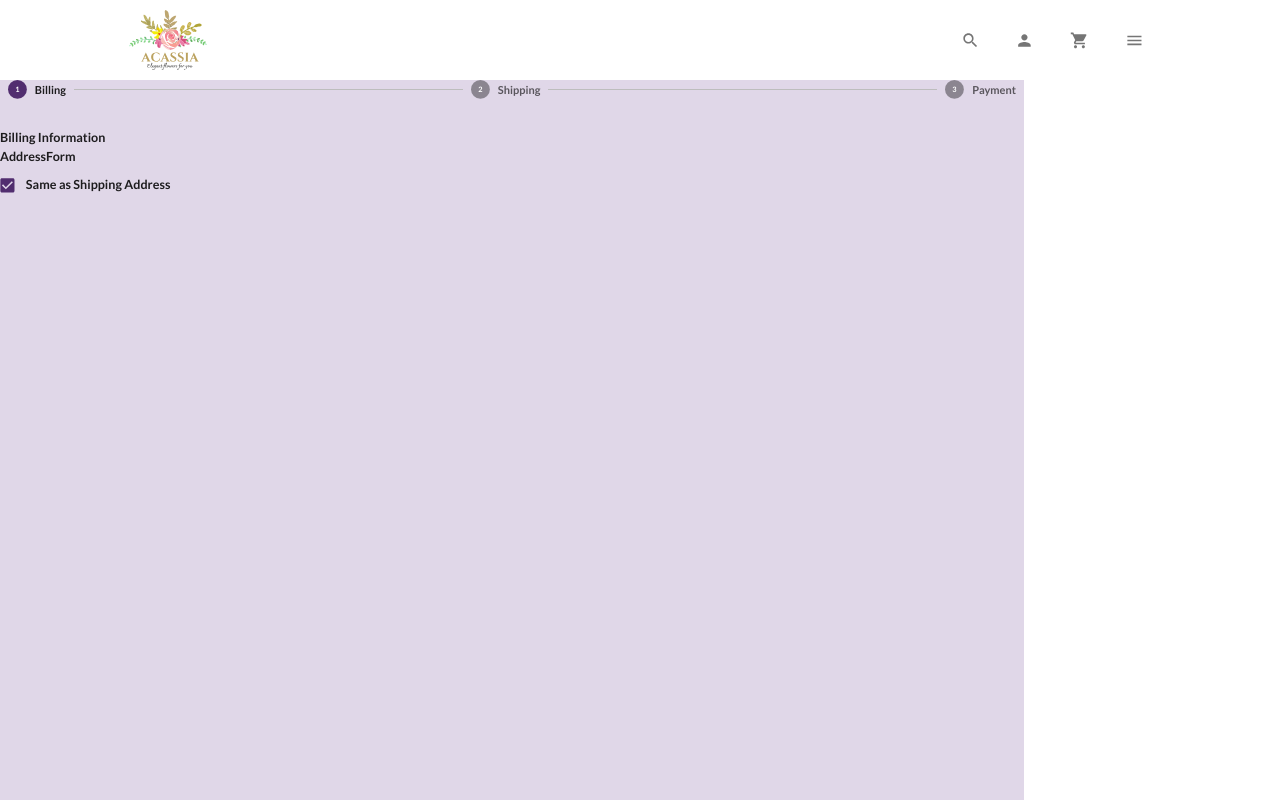
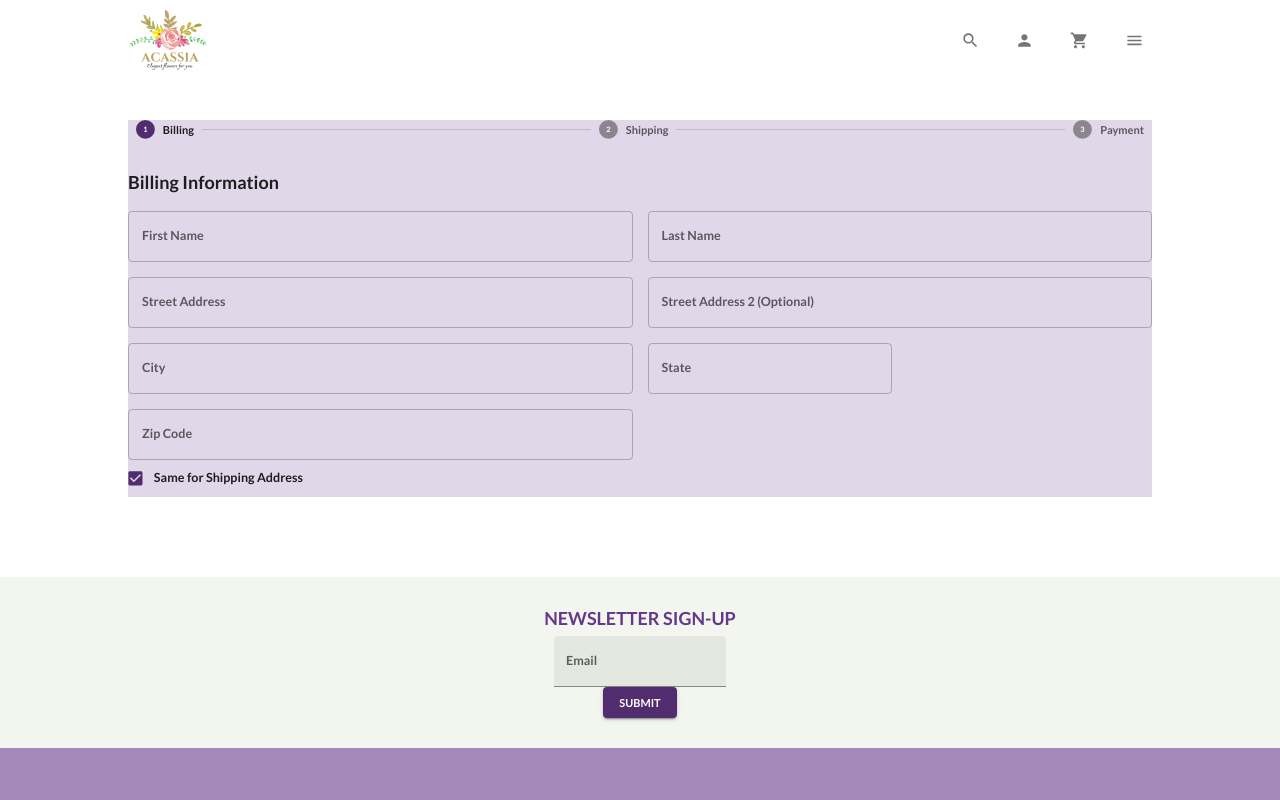
Before and after one commit to bromero1/acassia-web, a React (Create React App) app in the folder client/: page /checkout in a window 1280 px wide. Shown: the top 800 px of the page. Built offline with nearby package versions, Linux system fonts and the light colour scheme.

Commit message:
Checkout progress

```diff
--- a/client/src/scenes/checkout/AddressForm.jsx
+++ b/client/src/scenes/checkout/AddressForm.jsx
@@ -1,9 +1,127 @@
-import React from 'react'
+import React from "react";
+import { Box, TextField, useMediaQuery } from "@mui/material";
+import { getIn } from "formik";
 
-const AddressForm = () => {
+const AddressForm = ({
+  type,
+  values,
+  errors,
+  touched,
+  handleBlur,
+  handleChange,
+}) => {
+  const isNonMobile = useMediaQuery("(min-width: 600px)");
+  const formattedName = (field) => `${type}.${field}`;
+
+  const formattedError = (field) =>
+    Boolean(
+      getIn(touched, formattedName(field)) &&
+        getIn(errors, formattedName(field))
+    );
+
+  const formattedHelper = (field) =>
+    getIn(touched, formattedName(field)) && getIn(errors, formattedName(field));
+
   return (
-    <div>AddressForm</div>
-  )
-}
+    <Box
+      display="grid"
+      gap="15px"
+      gridTemplateColumns="repeat(4, minmax(0, 1fr))"
+      sx={{
+        "& > div": { gridColumn: isNonMobile ? undefined : "span 4" },
+      }}
+    >
+      <TextField
+        fullWidth
+        type="text"
+        label="First Name"
+        onBlur={handleBlur}
+        onChange={handleChange}
+        value={values.firstName}
+        name={formattedName("firstName")}
+        error={formattedError("firstName")}
+        helperText={formattedHelper("firstName")}
+        sx={{ gridColumn: "span 2" }}
+      />
 
-export default AddressForm
+      <TextField
+        fullWidth
+        type="text"
+        label="Last Name"
+        onBlur={handleBlur}
+        onChange={handleChange}
+        value={values.lastName}
+        name={formattedName("lastName")}
+        error={formattedError("lastName")}
+        helperText={formattedHelper("lastName")}
+        sx={{ gridColumn: "span 2" }}
+      />
+
+      <TextField
+        fullWidth
+        type="text"
+        label="Street Address"
+        onBlur={handleBlur}
+        onChange={handleChange}
+        value={values.street1}
+        name={formattedName("street1")}
+        error={formattedError("street1")}
+        helperText={formattedHelper("street1")}
+        sx={{ gridColumn: "span 2" }}
+      />
+      <TextField
+        fullWidth
+        type="text"
+        label="Street Address 2 (Optional)"
+        onBlur={handleBlur}
+        onChange={handleChange}
+        value={values.street2}
+        name={formattedName("street2")}
+        error={formattedError("street2")}
+        helperText={formattedHelper("street2")}
+        sx={{ gridColumn: "span 2" }}
+      />
+
+      <TextField
+        fullWidth
+        type="text"
+        label="City"
+        onBlur={handleBlur}
+        onChange={handleChange}
+        value={values.city}
+        name={formattedName("city")}
+        error={formattedError("city")}
+        helperText={formattedHelper("city")}
+        sx={{ gridColumn: "span 2" }}
+      />
+
+      <TextField
+        fullWidth
+        type="text"
+        label="State"
+        onBlur={handleBlur}
+        onChange={handleChange}
+        value={values.state}
+        name={formattedName("state")}
+        error={formattedError("state")}
+        helperText={formattedHelper("state")}
+        sx={{ gridColumn: "1fr" }}
+      />
+
+      <TextField
+        fullWidth
+        type="text"
+        label="Zip Code"
+        onBlur={handleBlur}
+        onChange={handleChange}
+        value={values.zipCode}
+        name={formattedName("zipCode")}
+        error={formattedError("zipCode")}
+        helperText={formattedHelper("zipCode")}
+        sx={{ gridColumn: "span 2" }}
+      />
+    </Box>
+  );
+};
+
+export default AddressForm;
--- a/client/src/scenes/checkout/Checkout.jsx
+++ b/client/src/scenes/checkout/Checkout.jsx
@@ -1,6 +1,6 @@
 import { Alert, StepLabel, Step, Stepper, Typography } from "@mui/material";
+import { useSelector } from "react-redux";
 import { Form, Formik, useFormik, Field } from "formik";
-import { useSelector, useDispatch } from "react-redux";
 import styled from "@emotion/styled";
 import { shades } from "../../theme";
 import {
@@ -9,48 +9,47 @@ import {
   removeFromCart,
   setIsCartOpen,
 } from "../../state/";
-import { useNavigate } from "react-router-dom";
+import { unstable_useBlocker, useNavigate } from "react-router-dom";
 import { Box } from "@mui/material";
 import * as yup from "yup";
 import { validationSchema } from "./schema";
 import { useState } from "react";
 import Shipping from "./Shipping";
 
+const handleSubmitForm = () => {};
+
+const Checkout = () => {
   const initialValues = {
     billingAddress: {
-    email: "",
       firstName: "",
       lastName: "",
+      country: "",
       street1: "",
       street2: "",
       city: "",
       state: "",
-    zip: "",
+      zipCode: "",
     },
     shippingAddress: {
-    isSameAsBilling: true,
+      isSameAddress: true,
       firstName: "",
       lastName: "",
+      country: "",
       street1: "",
       street2: "",
       city: "",
       state: "",
-    zip: "",
+      zipCode: "",
     },
+    email: "",
+    phoneNumber: "",
   };
-
-const handleSubmitForm = () => {};
-
-const Checkout = () => {
-  const navigate = useNavigate();
-  const dispatch = useDispatch();
   const cart = useSelector((state) => state.cart.cart);
   const [currentStep, setStep] = useState(0);
   const [isFirst, setFirst] = useState(true);
-  // const formik = useFormik(initialValues)
 
   return (
-    <Box width="80%" height="100vh" backgroundColor={shades.primary[100]}>
+    <Box width="80%" m="40px auto" backgroundColor={shades.primary[100]}>
       <Stepper activeStep={currentStep}>
         <Step>
           <StepLabel>Billing</StepLabel>
@@ -76,7 +75,8 @@ const Checkout = () => {
             handleChange,
             handleSubmit,
             setFieldValue,
-          }) => <form onSubmit={handleSubmit}>
+          }) => (
+            <form onSubmit={handleSubmit}>
               {isFirst && (
                 <Shipping
                   values={values}
@@ -87,7 +87,8 @@ const Checkout = () => {
                   setFieldValue={setFieldValue}
                 />
               )}
-            </form>}
+            </form>
+          )}
         </Formik>
       </Box>
     </Box>
--- a/client/src/scenes/checkout/Shipping.jsx
+++ b/client/src/scenes/checkout/Shipping.jsx
@@ -1,4 +1,3 @@
-import React from "react";
 import { Box, Checkbox, FormControlLabel, Typography } from "@mui/material";
 import AddressForm from "./AddressForm";
 
@@ -12,11 +11,12 @@ const Shipping = ({
 }) => {
   return (
     <Box m="30px auto">
-      <Box>
-        <Typography>Billing Information</Typography>
+      <Box >
+        {/* BILLING FORM  */}
+        <Typography sx={{ mb: "15px" }} fontSize="18px">Billing Information</Typography>
         <AddressForm
           type="billingAddress"
-          value={values.billingAddress}
+          values={values.billingAddress}
           errors={errors}
           touched={touched}
           handleBlur={handleBlur}
@@ -25,7 +25,7 @@ const Shipping = ({
       </Box>
       <Box mb="20px">
         <FormControlLabel
-            label="Same as Shipping Address"
+          label="Same for Shipping Address"
           control={
             <Checkbox
               defaultChecked
@@ -40,6 +40,21 @@ const Shipping = ({
           }
         />
       </Box>
+
+      {/* SHIPPING FORM  */}
+      {!values.shippingAddress.isSameAddress && (
+        <Box>
+          <Typography sx={{ mb: "15px" }} fontSize="18px">Shipping Address </Typography>
+          <AddressForm
+            type="shippingAddress"
+            values={values.shippingAddress}
+            errors={errors}
+            touched={touched}
+            handleBlur={handleBlur}
+            handleChange={handleChange}
+          />
+        </Box>
+      )}
     </Box>
   );
 };
--- a/client/src/scenes/global/Navbar.jsx
+++ b/client/src/scenes/global/Navbar.jsx
@@ -50,7 +50,6 @@ const Navbar = () => {
           alignContent="center"
         >
           <img
-            objectFit="contain"
             src={logo}
             height="80px"
             />
```
Lines whose indentation alone changed are shown as unchanged.
